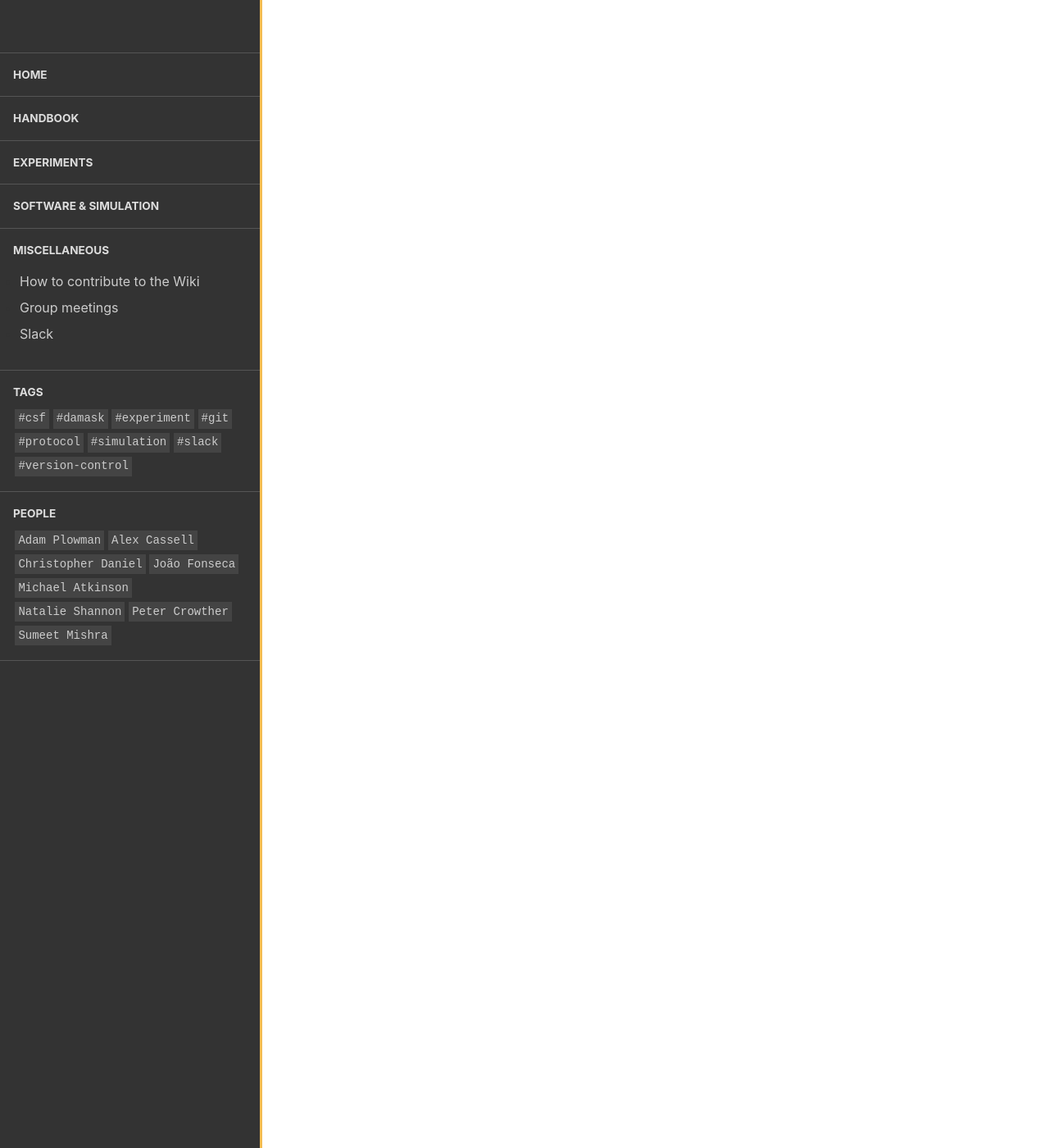
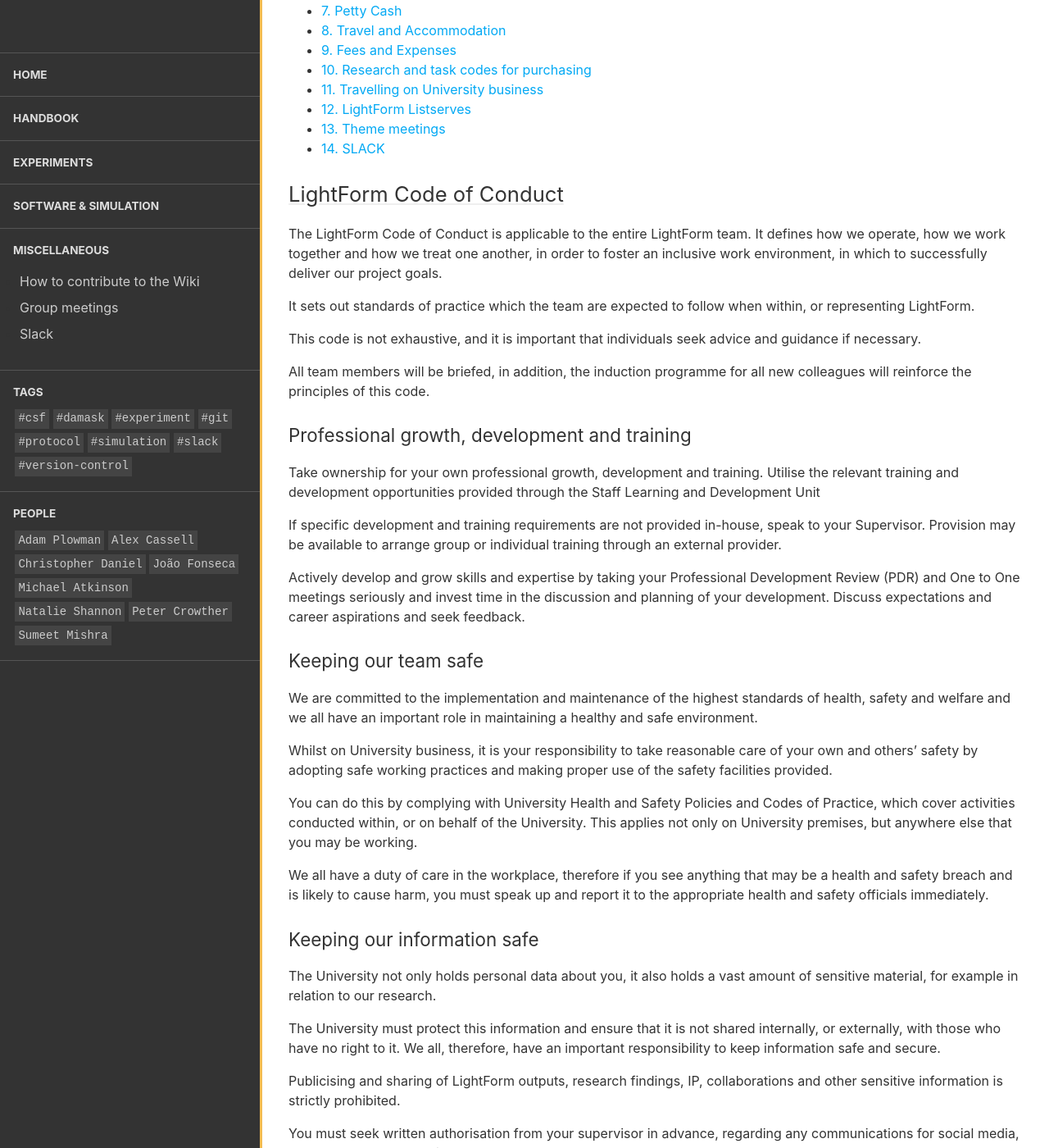
Before and after one commit to LightForm-group/wiki, a Jekyll site: the page built from collections/_handbook/index.html, in a window 1280 px wide and 1400 px high, scrolled down 1767 px. Shown: the whole window at 82% size. Built offline with Jekyll 4.4.1, drawn with Linux system fonts in a browser that asks for light colours; some of the changed text lies outside the part shown.

Commit message:
Add code of conduct to handbook home page

```diff
--- a/collections/_handbook/2019-06-20-code-of-conduct.md
+++ b/_includes/code_of_conduct.md
@@ -1,20 +1,12 @@
----
-published: true
-author: Natalie Shannon
-toc: true
-title: Code of Conduct
----
-## Introduction
+## LightForm Code of Conduct
 
-This Code of Conduct is intended as a guide and support to all LightForm colleagues, defining how the LightForm team will operate, in order to foster an inclusive work environment, in which to successfully deliver our project goals.
+The LightForm Code of Conduct is applicable to the entire LightForm team. It defines how we operate, how we work together and how we treat one another, in order to foster an inclusive work environment, in which to successfully deliver our project goals.
 
 It sets out standards of practice which the team are expected to follow when within, or representing LightForm.
 
 This code is not exhaustive, and it is important that individuals seek advice and guidance if necessary.
 
 All team members will be briefed, in addition, the induction programme for all new colleagues will reinforce the principles of this code.
-
-## Code of Conduct
 
 ### Professional growth, development and training
 
--- /dev/null
+++ b/collections/_handbook/index.html
@@ -0,0 +1,37 @@
+---
+layout: post
+title: LightForm Handbook and Code of Conduct
+show_breadcrumbs: false
+show_meta: false
+published: true
+author: Natalie Shannon
+toc: true
+---
+
+<h2 id="lightform-handbook">LightForm Handbook</h2>
+
+<p>This handbook gives insight into the structures and practices of the LightForm project and is designed for use by all LightForm colleagues and associates. Its purpose is to provide practical guidance regarding University policies and LightForm specific information and procedures. It aims to make it easier for colleagues to understand how we work, join and engage with the LightForm community.</p>
+
+<h3 id="about-this-handbook">About this handbook</h3>
+<p>The LightForm handbook is a living document, that means that it won't ever be complete, and our aim is for it to change and develop over time, with your input. So, if you see something that is missing or could be improved, you can contribute.</p>
+
+<h3 id="structure">Structure</h3>
+<p>Our handbook contains LightForm's most "static" knowledge and information; it's a quick guide on "how to" for the administration aspects of LightForm, for example how to arrange payment for a conference or hotel. Importantly, it also defines how we operate, for example best practice lab procedures, safety and risk assessment.</p>
+
+<h3 id="contributing-to-this-handbook">Contributing to this handbook</h3>
+<p>The LightForm handbook can only be useful if it is a living document, which is taken care of by the LightForm community and fed with regular updates. Like the rest of the LightForm Wiki, this handbook can easily be modified and maintained as a dynamic document. As a LightForm colleague, this is your handbook, so we encourage you to contribute. We look forward to your suggestions & contributions.</p>
+<p>If you want to contribute to the handbook (or to anywhere else on the Wiki), please give <a href="/wiki/miscellaneous/contribution">this short guide</a> a quick read.</p>
+<p>When editing the handbook in particular, please be mindful of the following:</p>
+<ul>
+    <li>If possible, respect the existing structure of the handbook when making changes</li>
+    <li>Co-ordinate with the LightForm Project Manager (@NatalieShannon) before making <i>large</i> changes to existing parts, such as restructuring or deleting sections.</li>
+    <li>Let Natalie know after you have created a new section!</li>
+</ul>
+
+<h3 id="handbook-pages">Handbook Pages</h2>
+
+{% capture pages_list %}{% include get_collection_pages.html page=page %}{% endcapture %}
+{{ pages_list }}
+
+{% capture code_of_conduct %}{% include code_of_conduct.md %}{% endcapture %}
+{{ code_of_conduct | markdownify }}
```
Also changed, not shown: collections/_handbook/index.md (deleted, +0 -37 lines).
